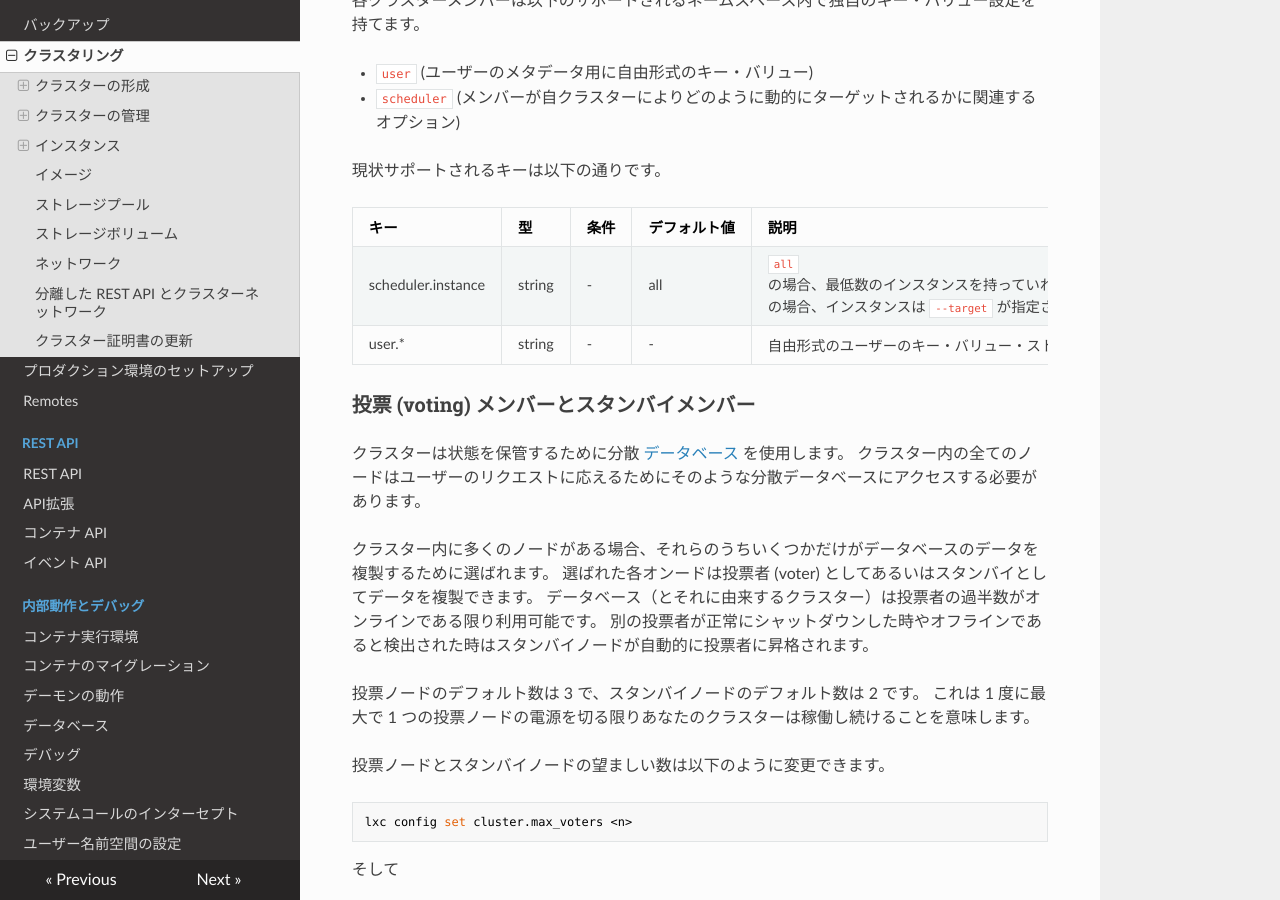
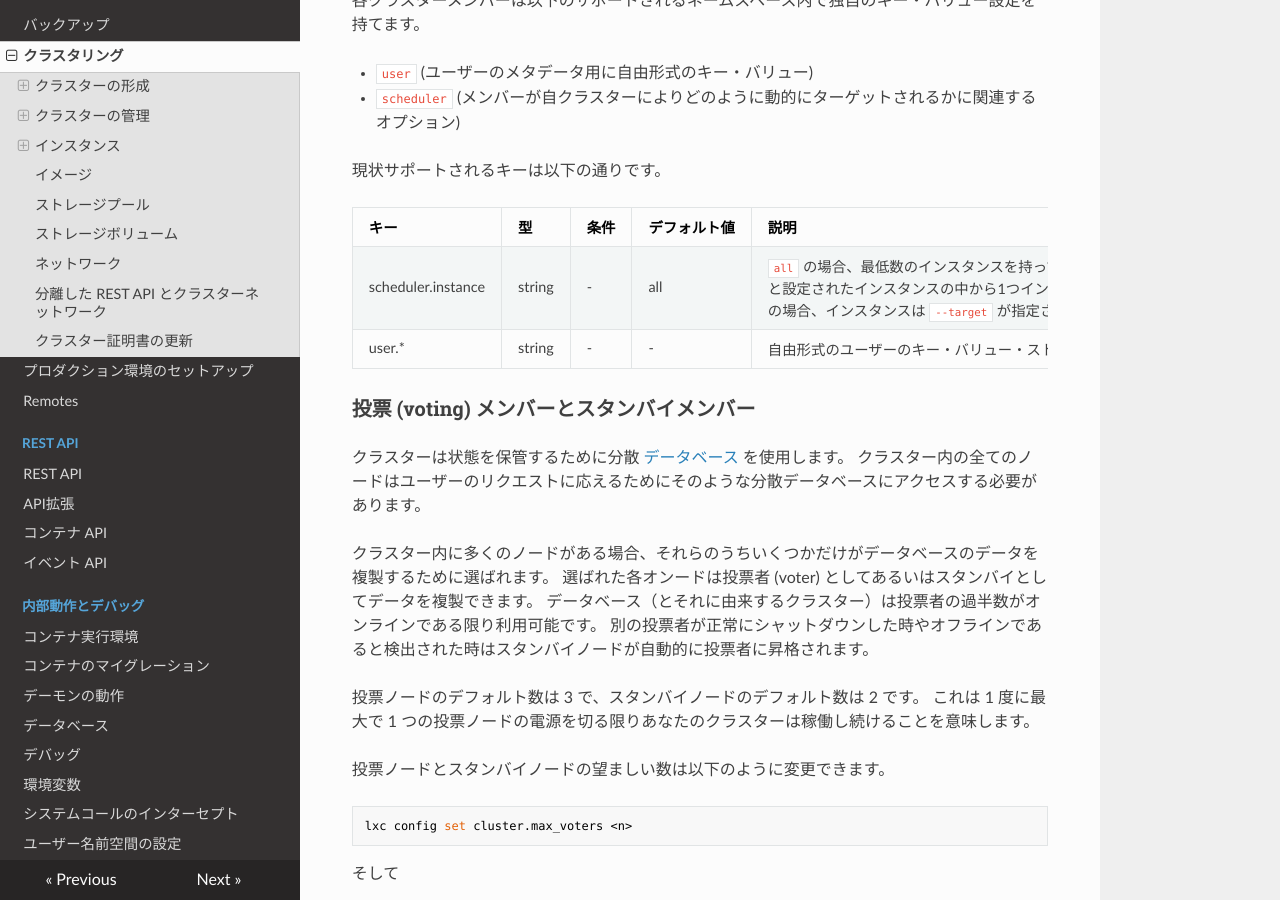
Before and after one commit to lxc-jp/lxd-ja, an MkDocs documentation site: the page built from doc/clustering.md, in a window 1280 px wide and 900 px high, scrolled down 3414 px. Built offline with MkDocs 1.6.1, drawn with Linux system fonts in a browser that asks for light colours; nearby versions of some CDN libraries; old or Windows-style settings are respelled for this version of MkDocs.

Commit message:
Improve translation of LXD 4.20
Signed-off-by: Hiroaki Nakamura <hnakamur@gmail.com>

```diff
--- a/doc/clustering.md
+++ b/doc/clustering.md
@@ -242,7 +242,7 @@ The currently supported keys are:
 
 | キー <!-- Key -->  | 型 <!-- Type --> | 条件 <!-- Condition --> | デフォルト値 <!-- Default --> | 説明 <!-- Description -->                                                                                                                                                                                  |
 | :----------------- | :----- | :-------- | :------ | :------------------------------------------------------------------------------------------------------------------------------------------------------------------------------------------- |
-| scheduler.instance | string | -         | all     | `all` の場合、最低数のインスタンスを持っていれば、メンバーがインスタンス作成に自動でターゲットされます。 `manual` の場合、インスタンスは `--target` が指定されたときのみメンバーにターゲットされます。 <!-- If `all` then the member will be auto-targeted for instance creation if it has the least number of instances. If `manual` then instances will only target the member if `--target` is given. --> |
+| scheduler.instance | string | -         | all     | `all` の場合、最低数のインスタンスを持っていれば、`all` と設定されたインスタンスの中から1つインスタンス作成時に自動的に選択されてターゲットされます。 `manual` の場合、インスタンスは `--target` が指定されたときのみメンバーにターゲットされます。 <!-- If `all` then the member will be auto-targeted for instance creation if it has the least number of instances. If `manual` then instances will only target the member if `--target` is given. --> |
 | user.\*            | string | -         | -       | 自由形式のユーザーのキー・バリュー・ストレージ (検索で使用可能) <!-- Free form user key/value storage (can be used in search) -->                                                                                                                                     |
 
 ### 投票 (voting) メンバーとスタンバイメンバー <!-- Voting and stand-by members -->
```
